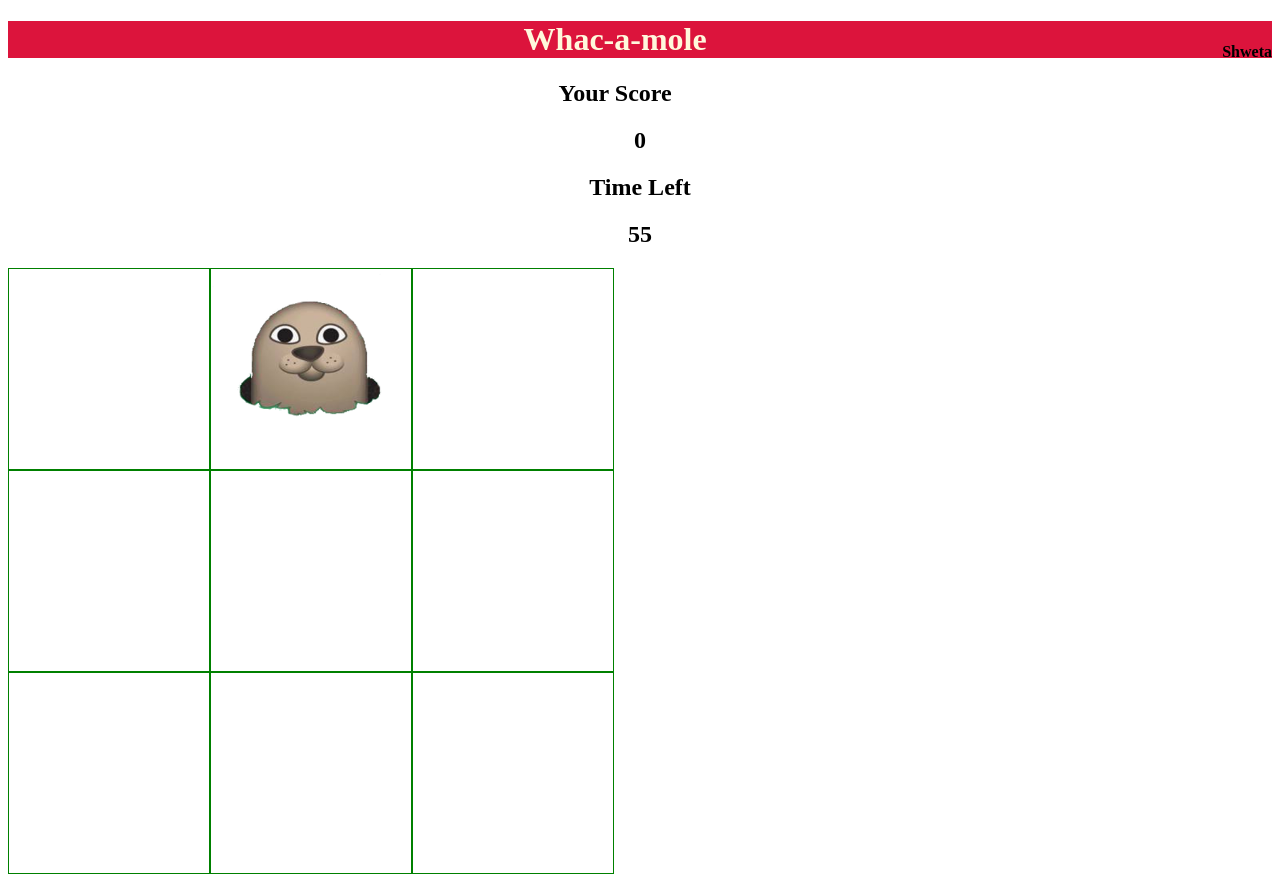
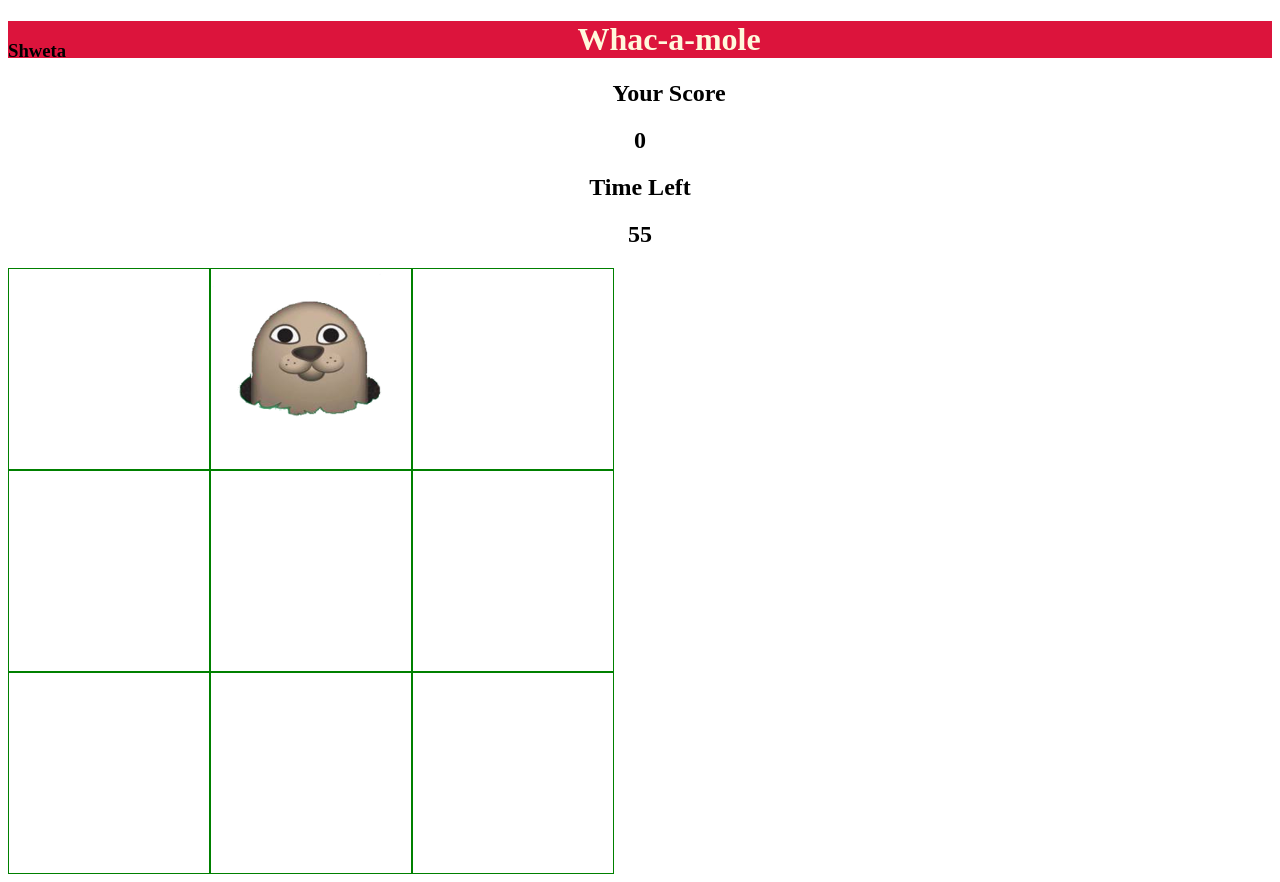
Before and after one commit to Shwetayush/whac-a-mole, a plain HTML site: page index.html in a window 1280 px wide. Drawn offline with Linux system fonts and the light colour scheme.

Commit message:
Update index.html

```diff
--- a/index.html
+++ b/index.html
@@ -8,7 +8,7 @@
     <link rel="stylesheet" href="style.css">
 </head>
 <body>
-    <h4 style="float:right">Shweta</h4>
+    <h3 style="float:left">Shweta</h3>
     <h1 style="text-align: center;"><b>Whac-a-mole</b></h1>
     <h2>Your Score</h2>
     <h2 id="score">0</h2>
```
